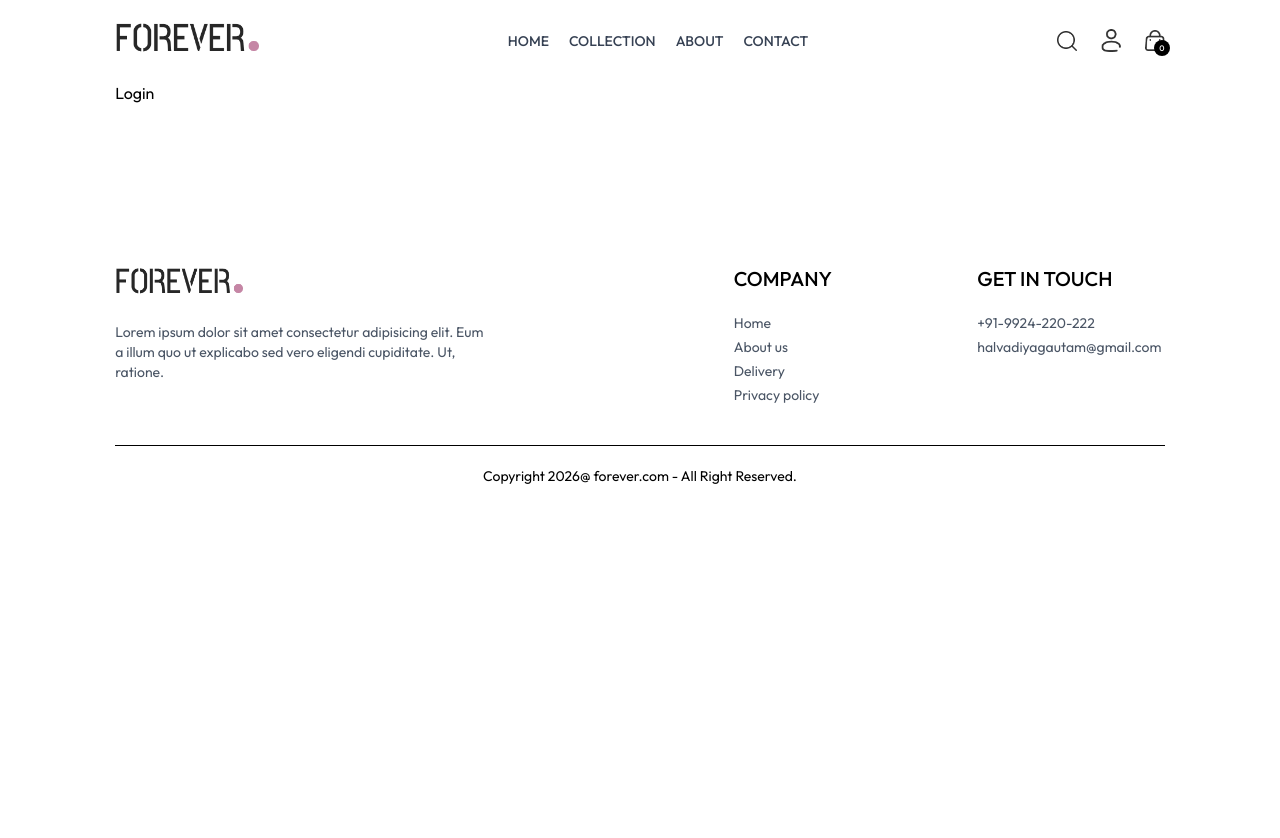
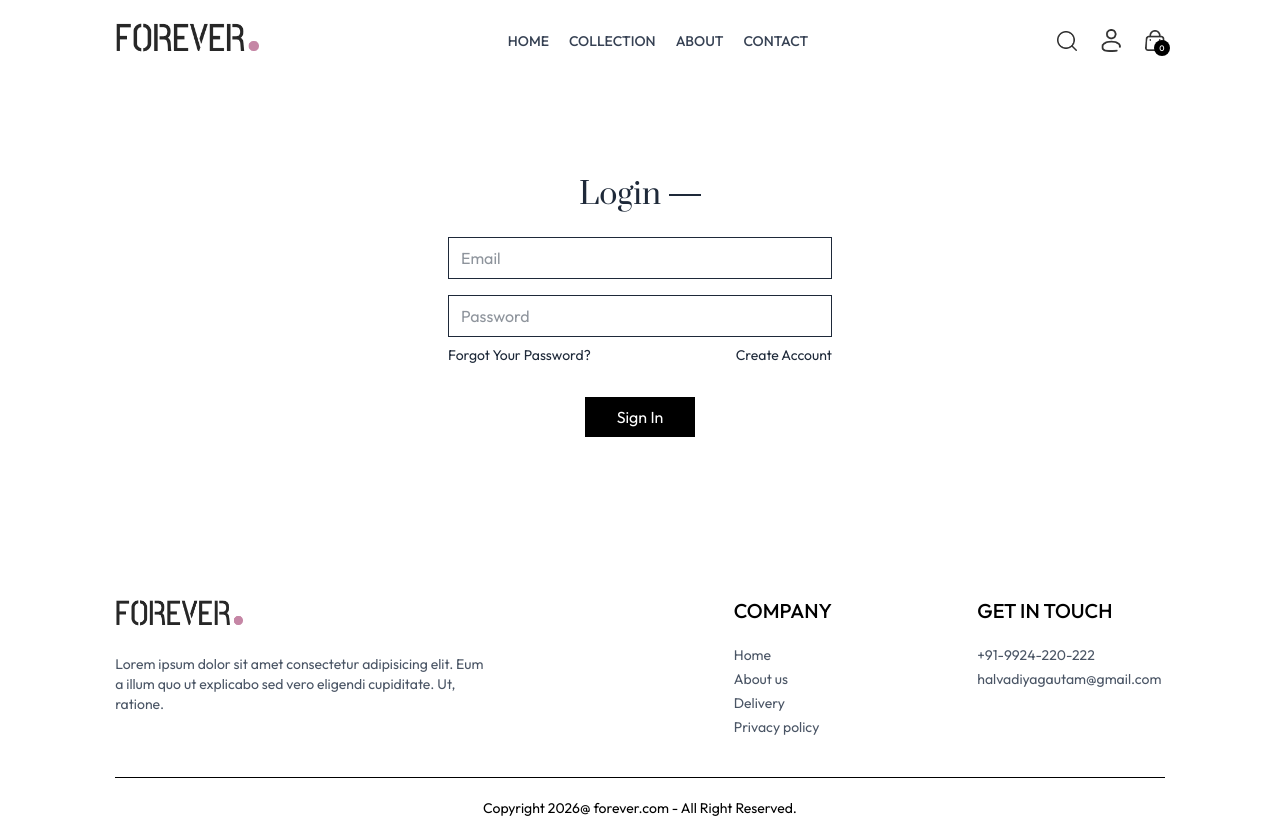
Before and after one commit to GAUTAM-HALVADIYA/ECommerce, a React (Vite) app: page /login in a window 1280 px wide. Before the commit the page ends 800 px from the top, so only its background shows below. Built offline with nearby package versions, Linux system fonts and the light colour scheme.

Commit message:
Add login page

```diff
--- a/src/pages/Login.jsx
+++ b/src/pages/Login.jsx
@@ -1,8 +1,34 @@
-import React from 'react'
+import React, { useState } from 'react'
 
 function Login() {
+  const [currentState, setCurrentState] = useState('Login')
+
+  let onSubmitHendler = (event) => {
+    event.preventDefault()
+  }
+
   return (
-    <div>Login</div>
+
+    <form onSubmit={onSubmitHendler} className='flex flex-col items-center w-[90%] sm:max-w-96 m-auto mt-14 gap-4 text-gray-800'>
+      <div className='inline-flex items-center gap-2 mb-2 mt-10'>
+        <p className='prata-regular text-3xl'>{currentState}</p>
+        <hr className='border-none h-[1.5px] w-8 bg-gray-800' />
+      </div>
+
+      {currentState == 'Login' ? '' : <input type="text" className='w-full px-3 py-2 border border-gray-800' placeholder='Name' required/>}
+
+      <input type="email" className='w-full px-3 py-2 border border-gray-800' placeholder='Email' required/>
+      <input type="password" className='w-full px-3 py-2 border border-gray-800' placeholder='Password' required/>
+
+      <div className='w-full flex justify-between text-sm mt-[-8px]'>
+        <p className='cursor-pointer'>Forgot Your Password?</p>
+        {
+          currentState == 'Login' ? <p onClick={() => setCurrentState('Sign Up')} className='cursor-pointer'>Create Account</p> : <p onClick={() => setCurrentState('Login')} className='cursor-pointer'>Login Here</p>
+        }
+
+      </div>
+      <button className='bg-black text-white font-ligh px-8 py-2 mt-4'>{currentState == 'Login' ? 'Sign In' : 'Sign Up'}</button>
+    </form>
   )
 }
 
```
